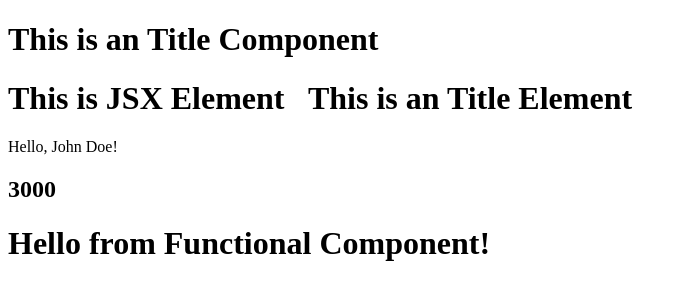
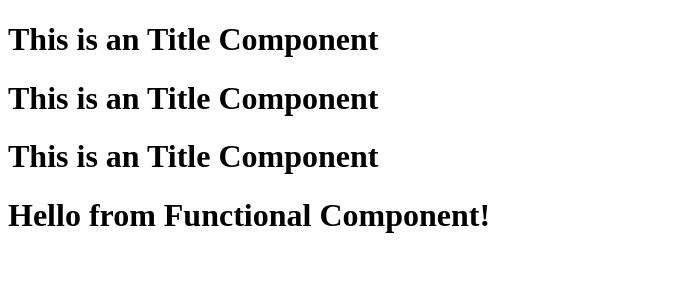
Before and after one commit to SushmithaMuruga96/NamasteReact, a React (Vite) app: page / in a window 1280 px wide. Shown: the top 300 px of the page, without its empty margins (0-687 px from the left). Built offline with nearby package versions, Linux system fonts and the light colour scheme.

Commit message:
ways of calling an functional component in JSX

```diff
--- a/App.js
+++ b/App.js
@@ -22,9 +22,8 @@ const HeadingComponent = () => {
   return (
     <div id="container">
       <Title />
-      {titleElement}
-      {/* Js expression */}Hello, {name}!<h2>{1000 + 2000}</h2>
-      {console.log("In Functional Component")}
+      <Title></Title>
+      {Title()}
       <h1 className="head" tabIndex="5">
         Hello from Functional Component!
       </h1>
```
